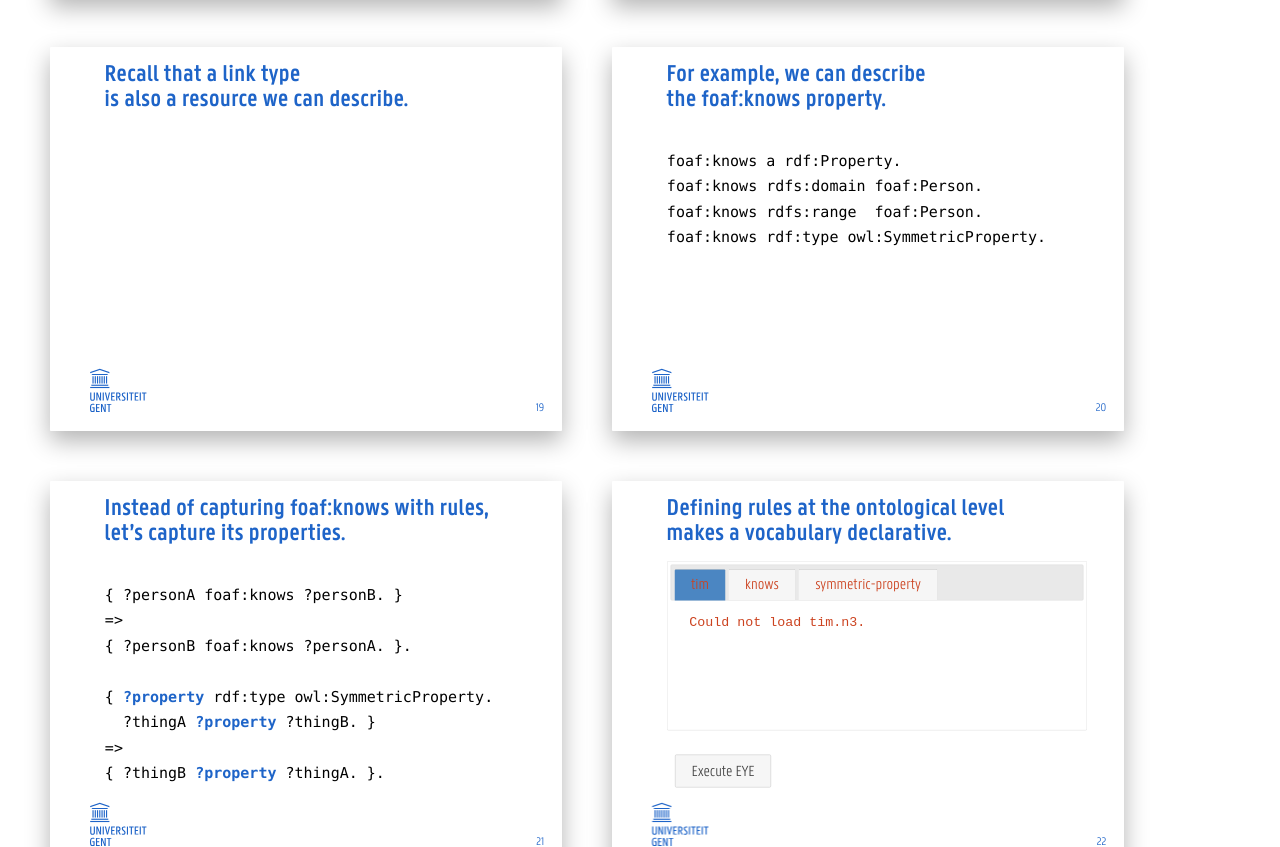
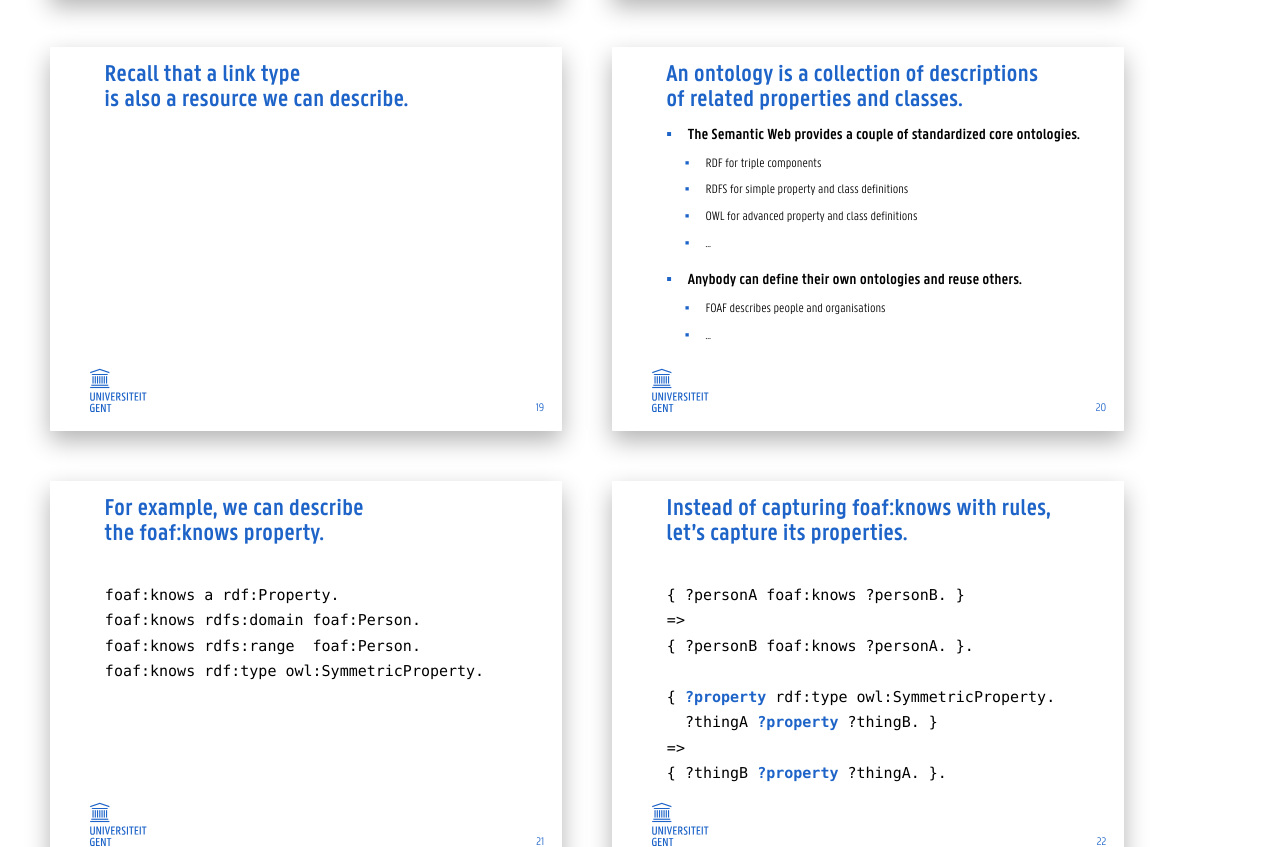
Before and after one commit to RubenVerborgh/Semantic-Web-Reasoning, a website: page index.html in a window 1280 px wide. Shown: the part 4033-4880 px from the top of the page. Drawn offline with Linux system fonts and the light colour scheme; no server answers; files whose address does not match are found by name.

Commit message:
Explain ontologies.

```diff
--- a/index.html
+++ b/index.html
@@ -208,6 +208,31 @@ PREFIX rdf:  &lt;http://www.w3.org/1999/02/22-rdf-syntax-ns#&gt;
     <iframe class="graph" src="images/property.html"></iframe>
   </div>
 
+  <div class="slide" id="ontology">
+    <h2>
+      An ontology is a collection of descriptions<br>
+      of related properties and classes.
+    </h2>
+    <ul>
+      <li class="next">
+        The Semantic Web provides a couple of standardized core ontologies.
+        <ul>
+          <li> RDF for triple components</li>
+          <li> RDFS for simple property and class definitions</li>
+          <li> OWL for advanced property and class definitions</li>
+          <li> …</li>
+        </ul>
+      </li>
+      <li class="next">
+        Anybody can define their own ontologies and reuse others.
+        <ul>
+          <li> FOAF describes people and organisations</li>
+          <li> …</li>
+        </ul>
+      </li>
+    </ul>
+  </div>
+
   <div class="slide" id="foaf-knows-properties">
     <h2>
       For example, we can describe<br>
@@ -295,7 +320,7 @@ foaf:knows a rdf:Property.
     </ul>
   </div>
 
-  <div class="slide" class="summary">
+  <div class="slide" id="summary">
     <h2>To remember from this class</h2>
     <ul>
       <li class="next">
```
